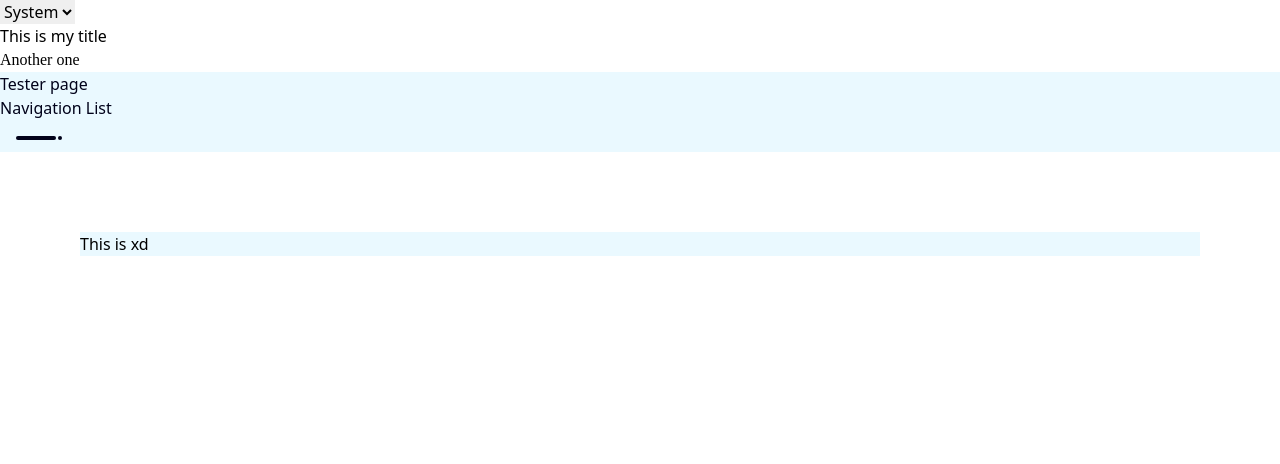
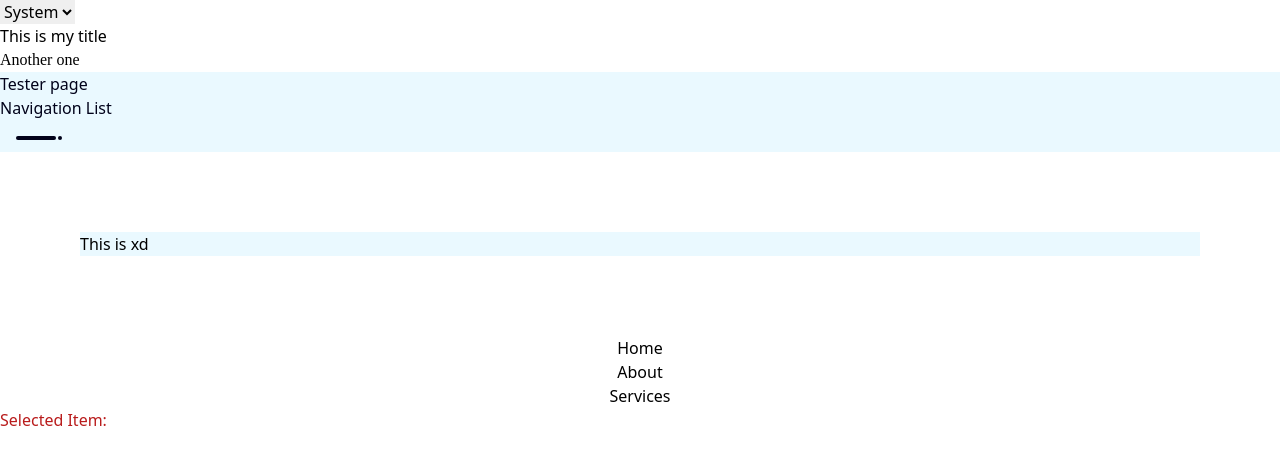
Before and after one commit to avi-2-avi/avi-landing-v2, a Nuxt app: page /test in a window 1280 px wide. Shown: the top 464 px of the page. Built offline with nearby package versions, Linux system fonts and the light colour scheme.

Commit message:
chore: pinia navigation changes when selected

```diff
--- a/nuxt.config.ts
+++ b/nuxt.config.ts
@@ -8,7 +8,10 @@ export default defineNuxtConfig({
       autoprefixer: {},
     },
   },
-  modules: ["@nuxtjs/color-mode"],
+  modules: ["@nuxtjs/color-mode", "@pinia/nuxt"],
+  pinia: {
+    storesDirs: ["./stores/**"],
+  },
   colorMode: {
     preference: "system", // default value of $colorMode.preference
     fallback: "dark", // fallback value if not system preference found
--- a/package.json
+++ b/package.json
@@ -10,7 +10,9 @@
     "postinstall": "nuxt prepare"
   },
   "dependencies": {
+    "@pinia/nuxt": "^0.5.1",
     "nuxt": "^3.10.2",
+    "pinia": "^2.1.7",
     "sass": "^1.71.0",
     "vue": "^3.4.19",
     "vue-router": "^4.2.5"
--- a/pages/test.vue
+++ b/pages/test.vue
@@ -13,6 +13,18 @@
     <NavigationList></NavigationList>
   </div>
   <div class="xd bg-background">This is xd</div>
+  <div>
+    <div class="flex flex-col">
+      <button @click="selectItem('Home')">Home</button>
+      <button @click="selectItem('About')">About</button>
+      <button @click="selectItem('Services')">Services</button>
+    </div>
+    <div>
+      <p class="text-red-700">
+        Selected Item: {{ navigationStore.selectedItem }}
+      </p>
+    </div>
+  </div>
 </template>
 
 <style>
@@ -20,3 +32,11 @@
   margin: 5rem;
 }
 </style>
+
+<script lang="ts" setup>
+const navigationStore = useNavigationStore();
+
+const selectItem = (item: string) => {
+  navigationStore.selectItem(item);
+};
+</script>
--- /dev/null
+++ b/stores/navigationStore.ts
@@ -0,0 +1,12 @@
+import { defineStore } from "pinia";
+
+export const useNavigationStore = defineStore("navigation", {
+  state: () => ({
+    selectedItem: null as string | null,
+  }),
+  actions: {
+    selectItem(item: string) {
+      this.selectedItem = item;
+    },
+  },
+});
```
Also changed, not shown: 1 other file (tests, documents, lock files or other folders).
